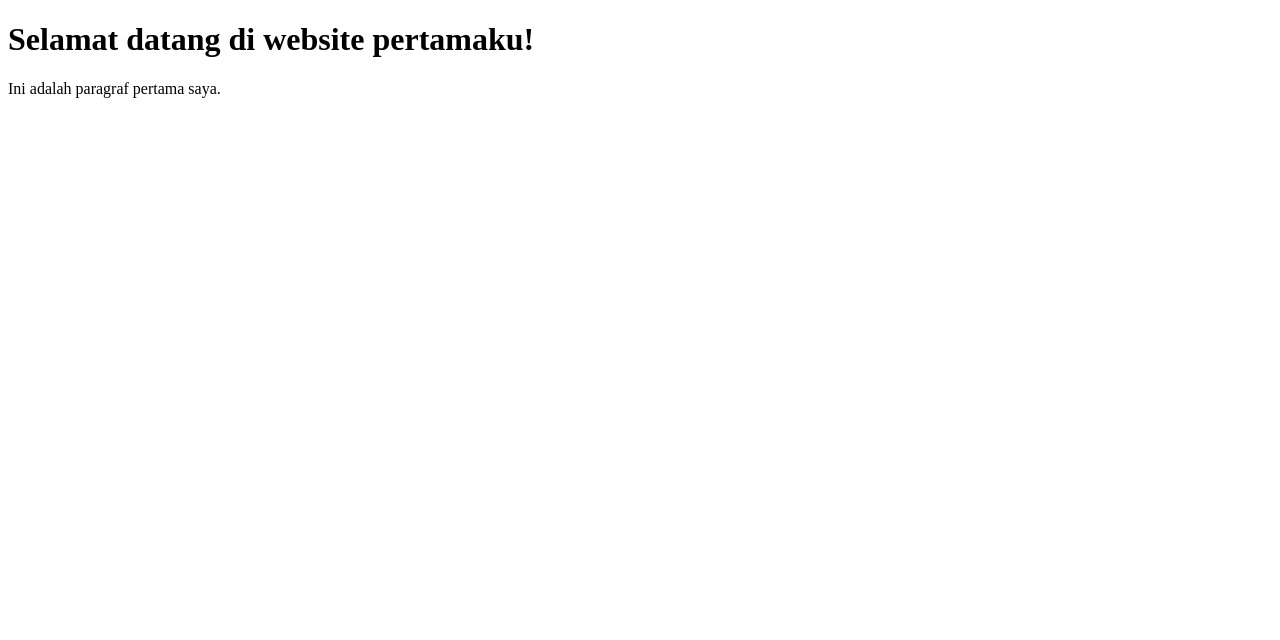
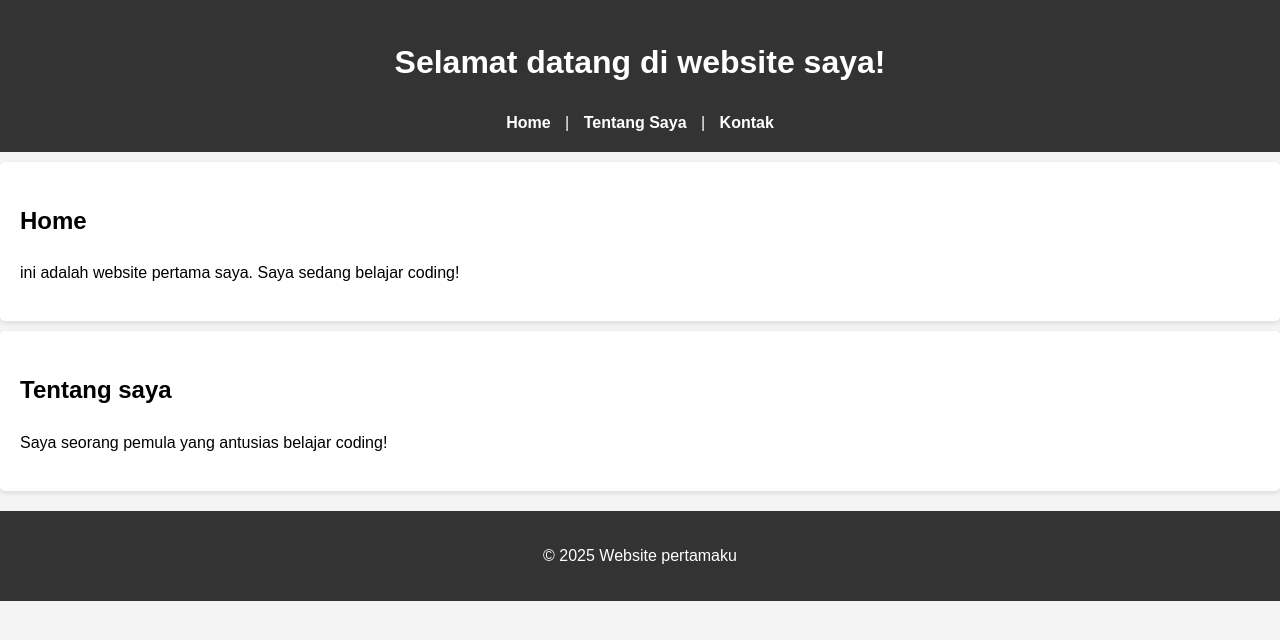
Before and after one commit to prkjakarta/web-pertamaku, a website: page web-pertamaku/index.HTML in a window 1280 px wide. Drawn offline with Linux system fonts and the light colour scheme.

```diff
--- a/web-pertamaku/index.HTML
+++ b/web-pertamaku/index.HTML
@@ -1,10 +1,38 @@
 <!DOCTYPE html>
-<html>
+<html lang="id">
 <head>
+    <meta charset="UTF-8">
+    <meta name="viewport" content="width=device-width, initial-scale=1.0">
+    <meta name="description" content="Website pertama saya tentang belajar pemrograman web">
+    <meta name="keywords" content="HTML, CSS, JavaScript, pemula, web development">
     <title>Website pertamaku</title>
+    <link rel="stylesheet" href="style.css">
 </head>
 <body>
-    <h1>Selamat datang di website pertamaku!</h1>
-    <p>Ini adalah paragraf pertama saya.</p>
+    <header>
+        <h1>Selamat datang di website saya!</h1>
+        <nav>
+            <a href="#home">Home</a> |
+            <a href="#tentang">Tentang Saya</a> |
+            <a href="#kontak">Kontak</a>
+        </nav>
+    </header>
+
+    <main>
+        <section id="home">
+            <h2>Home</h2>
+            <p>ini adalah website pertama saya. Saya sedang belajar coding!</p>
+        </section>
+
+        <section id="tentang">
+            <h2>Tentang saya</h2>
+            <p>Saya seorang pemula yang antusias belajar coding!</p>
+        </section>
+    </main>
+
+    <footer>
+        <p>&copy; 2025 Website pertamaku</p>
+    </footer>
+    <script src="script,js"></script>
 </body>
 </html>
--- a/web-pertamaku/style.css
+++ b/web-pertamaku/style.css
@@ -1,12 +1,49 @@
 body {
     font-family: Arial, sans-serif;
+    line-height: 1.6;
+    margin: 0;
+    padding: 0;
+    background-color: #f4f4f4;
+}
+
+header {
+    background: #333;
+    color: #fff;
+    padding: 1rem;
     text-align: center;
-    margin: 50px;
-    background-color: #f0f0f0;
 }
+
+nav a {
+    color: #fff;
+    text-decoration: none;
+    margin: 0 10px;
+    font-weight: bold;
+}
+
+nav a:hover {
+    text-decoration: underline;
+}
+
+section {
+    padding: 20px;
+    margin: 10px 0;
+    background: #fff;
+    border-radius: 5px;
+    box-shadow: 0 2px 5px rgba(0,0,0,0.1);
+}
+
+footer {
+    background: #333;
+    color: #fff;
+    text-align: center;
+    padding: 1rem;
+    margin-top: 20px;
+}
+
 h1 {
-    color: #2c3e50;
+    cursor: pointer;
+    transition: color 0.3s;
 }
-p {
-    color: #7f8c8d;
+h1:hover {
+    color: blue;
 }
```
Also changed, not shown: web-pertamaku/app.js (+9 -0 lines), web-pertamaku/script.js (+6 -3 lines), 2 other files.
